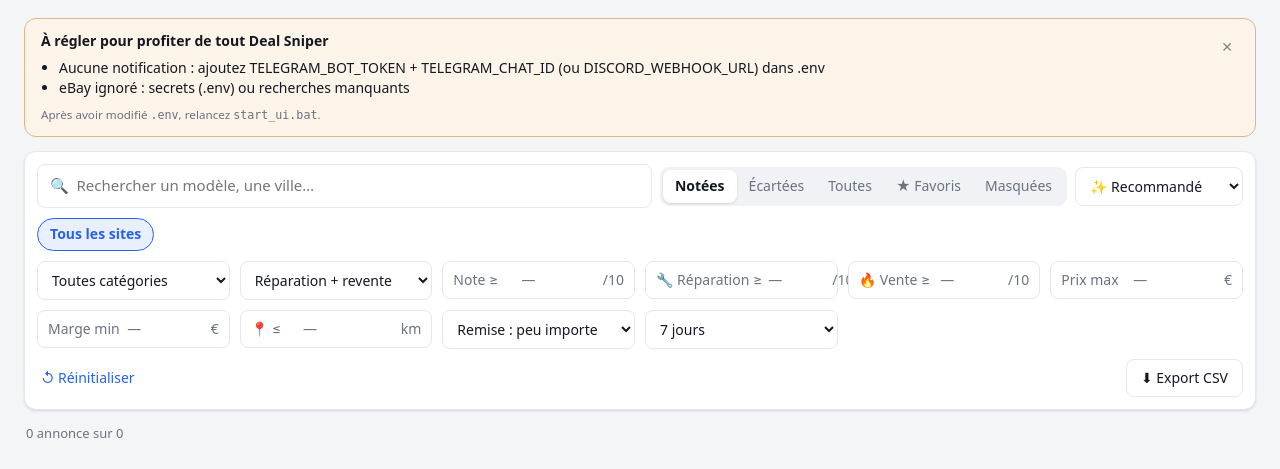
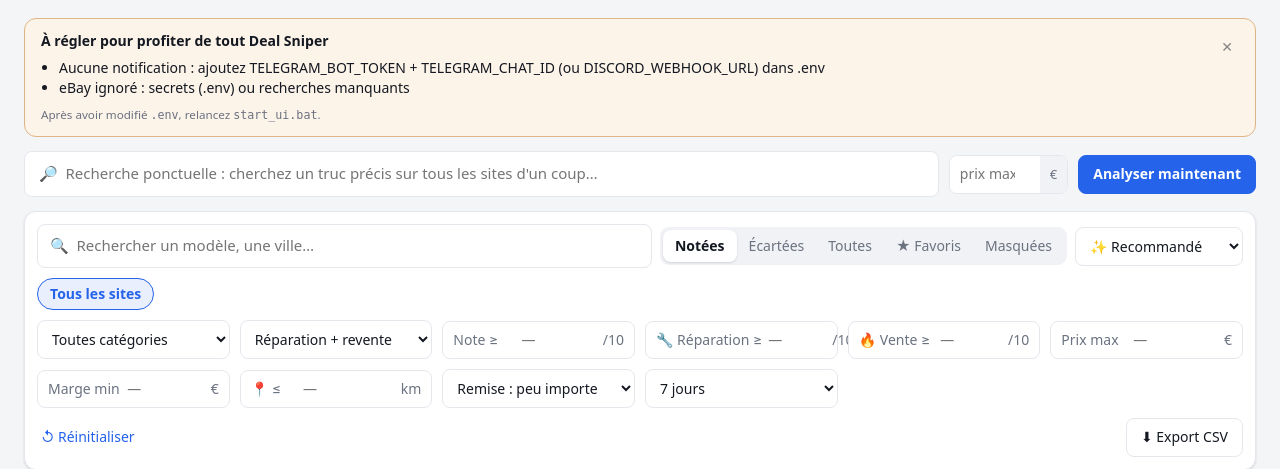
Before and after one commit to Marflus/DealSniper, a Flask app: page / in a window 1280 px wide. Shown: the part 59-528 px from the top of the page. Run offline with Flask 3, Linux system fonts and the light colour scheme; data that the repository does not hold is empty.

Commit message:
Recherche ponctuelle multi-sites (analyse à la demande d'un terme précis)
- /api/search-now : tous les sites cherchent le terme saisi en une fois, puis notation
- Barre « Recherche ponctuelle » en haut de l'onglet Annonces (terme + prix max)

Co-Authored-By: Claude Opus 4.8 <noreply@anthropic.com>
Claude-Session: https://claude.ai/code/session_01TQePqRHA39FFo1QGVdYN9J

```diff
--- a/dealsniper/web/app.py
+++ b/dealsniper/web/app.py
@@ -554,6 +554,41 @@ def create_app() -> Flask:
         threading.Thread(target=worker, daemon=True).start()
         return jsonify(ok=True)
 
+    @app.post("/api/search-now")
+    def search_now():
+        """Recherche ponctuelle : tous les sites cherchent CE terme en une fois, puis notation."""
+        body = request.get_json(force=True) or {}
+        query = str(body.get("query") or "").strip()
+        if not query:
+            return jsonify(ok=False, error="Tapez ce que vous cherchez"), 400
+        with lock:
+            if state["running"]:
+                return jsonify(ok=False, message="Un passage est déjà en cours."), 409
+            state["running"], state["error"] = True, None
+
+        def worker():
+            from ..engine import run_once
+
+            try:
+                config = load_config(config_path())
+                search: dict[str, Any] = {"query": query, "condition": "any"}
+                price = _number(body.get("max_price"))
+                if price is not None:
+                    search["max_price"] = price
+                config["searches"] = [search]              # une seule recherche, commune à tous les sites
+                for site in config["sites"].values():
+                    site["searches"] = []                  # on ignore les recherches habituelles
+                    site["common_searches"] = True
+                config["filters"]["drop_uncategorized"] = False  # ne pas écarter un terme hors catégories
+                run_once(config)
+            except Exception as exc:
+                state["error"] = str(exc)
+            finally:
+                state["running"] = False
+
+        threading.Thread(target=worker, daemon=True).start()
+        return jsonify(ok=True)
+
     @app.post("/api/test-notif")
     def test_notif():
         from ..notifier import Notifier, demo_ad
--- a/dealsniper/web/static/app.js
+++ b/dealsniper/web/static/app.js
@@ -699,6 +699,20 @@ $("#run").addEventListener("click", async () => {
   } catch (e) { toast(e.message); }
 });
 
+// Recherche ponctuelle : lance tous les sites sur un terme précis, en direct.
+$("#quick-search").addEventListener("submit", async (e) => {
+  e.preventDefault();
+  const query = $("#qs-query").value.trim();
+  if (!query) return;
+  try {
+    await api("/api/search-now", { method: "POST", body: JSON.stringify({ query, max_price: $("#qs-price").value }) });
+    toast(`🔎 Recherche « ${query} » lancée sur tous les sites…`);
+    $("#f-text").value = query;  // filtre l'affichage sur le terme cherché
+    setStatus("analyzed");
+    loadAds();
+  } catch (e2) { toast(e2.message); }
+});
+
 $("#test-notif").addEventListener("click", async () => {
   const data = await api("/api/test-notif", { method: "POST" }).catch(() => ({ ok: false }));
   toast(data.ok ? "Notification envoyée ✅" : "Échec : vérifiez TELEGRAM_* / DISCORD_* dans .env ❌");
--- a/dealsniper/web/static/index.html
+++ b/dealsniper/web/static/index.html
@@ -45,6 +45,11 @@
     <!-- ANNONCES -->
     <section id="tab-ads" class="page">
       <div id="setup" class="setup" hidden></div>
+      <form id="quick-search" class="quick-search">
+        <input id="qs-query" placeholder="🔎  Recherche ponctuelle : cherchez un truc précis sur tous les sites d'un coup…" autocomplete="off">
+        <span class="affix"><input id="qs-price" type="number" min="0" placeholder="prix max"><i>€</i></span>
+        <button class="primary">Analyser maintenant</button>
+      </form>
       <div class="toolbar">
         <div class="toolbar-row">
           <input id="f-text" class="search" type="search" placeholder="🔍  Rechercher un modèle, une ville…">
--- a/dealsniper/web/static/style.css
+++ b/dealsniper/web/static/style.css
@@ -545,3 +545,9 @@ button.wide { width: 100%; }
 .stat-table td { padding: 7px 8px; border-bottom: 1px solid var(--line); }
 .stat-table td.pos { color: var(--good); font-weight: 600; }
 .stat-table th:not(:first-child), .stat-table td:not(:first-child) { text-align: right; }
+
+/* Recherche ponctuelle */
+.quick-search { display: flex; gap: 10px; align-items: center; margin-bottom: 14px; }
+.quick-search #qs-query { flex: 1 1 320px; font-size: 15px; padding: 11px 14px; }
+.quick-search .affix input { width: 90px; }
+@media (max-width: 560px) { .quick-search { flex-wrap: wrap; } .quick-search .primary { flex: 1; } }
```
Also changed, not shown: tests/test_web.py (+7 -0 lines), README.md.
